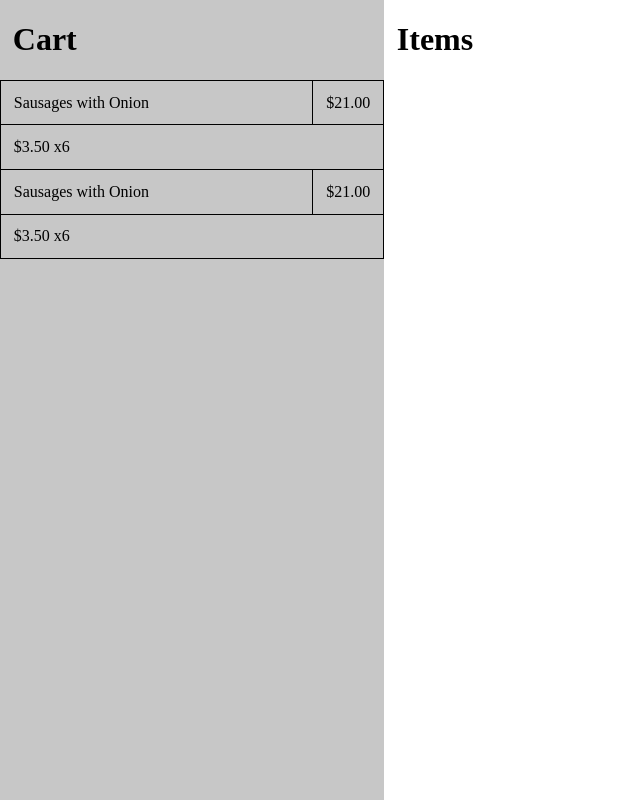
After one commit to timezone-x/gsoda-bbq-pos, a Flask app: template templates/pos-app.html in a window 1280 px wide. The commit adds this page. Shown: the whole page, without its empty margins (0-640 px from the left). Run offline with Flask 3, Linux system fonts and the light colour scheme; the template is opened without the code that fills it, so the values that code supplies are empty.

Commit message:
(0.1.1-alpha)

```diff
--- a/app.py
+++ b/app.py
@@ -11,11 +11,12 @@ app = Flask(__name__)
 
 
 def loadPricing():
-
     db = sqlite3.connect('backend.db')
     cursor = db.cursor()
-    cursor.execute('SELECT * FROM items')
+    cursor.execute('SELECT * FROM itemPricing')
     pricing = cursor.fetchall()
+    print(pricing)
+    db.close()
 
 
 def loadTokens():
@@ -23,6 +24,7 @@ def loadTokens():
     cursor = db.cursor()
     cursor.execute('SELECT * FROM tokens')
     validTokens = cursor.fetchall()
+    db.close()
 
 
 @app.route("/")
@@ -44,5 +46,11 @@ def login(mode):
         return render_template("login.html")
 
 
+@app.route('/pos-app')
+def posApp():
+    items = loadPricing()
+    return render_template('pos-app.html', items=items)
+
+
 if __name__ == "__main__":
-    app.run(debug=True)
+    app.run(debug=True, host="0.0.0.0")
--- a/static/CSS/main.css
+++ b/static/CSS/main.css
@@ -51,3 +51,39 @@ input {
 label {
     margin: 0;
 }
+
+table,
+tr,
+td {
+    border: 1px black solid;
+    border-collapse: collapse;
+    padding: 1vw;
+    justify-content: center;
+    align-items: center;
+    text-align: left;
+    width: 100%;
+}
+
+.item_display {
+    width: 10vw;
+    height: 10vw;
+    background: #00265a;
+    border-radius: 2vw;
+    color: white;
+    justify-content: center;
+    text-align: center;
+    border: none;
+    font-size: 2vw;
+    transition-duration: 0.25s;
+}
+
+.item_display:hover {
+    background-color: #02214d;
+}
+
+.item_grid {
+    display: grid;
+    align-items: center;
+    column-gap: 20px;
+    grid-template-columns: 1fr 1fr 1fr 1fr 1fr;
+}
--- /dev/null
+++ b/templates/pos-app.html
@@ -0,0 +1,35 @@
+{% extends 'base.html' %}
+
+{% block head %}
+<title>POS App</title>
+{% endblock %}
+
+{% block body %}
+<div style="position: absolute; left: 0px;  width: 30%; height: 100%; background-color: rgb(199, 199, 199);">
+  <h1 style="padding-left: 1vw;">Cart</h1>
+  <table>
+    <tr>
+      <td>Sausages with Onion</td>
+      <td style="text-align: right;">$21.00</td>
+    </tr>
+    <tr>
+      <td colspan="2" style="padding: none;">$3.50 x6</td>
+    </tr>
+    <tr>
+      <td>Sausages with Onion</td>
+      <td style="text-align: right;">$21.00</td>
+    </tr>
+    <tr style="padding: none;">
+      <td colspan="2">$3.50 x6</td>
+    </tr>
+  </table>
+</div>
+<div style="position:absolute; width: 70%; height: 100%; right: 0px;">
+  <h1 style="padding-left: 1vw;">Items</h1>
+  <div class="item_grid">
+    {% for i in items %}
+    <button class="item_display">Snag With Onion</button>
+    {% endfor %}
+  </div>
+</div>
+{% endblock %}
```
Also changed, not shown: backend.db.
